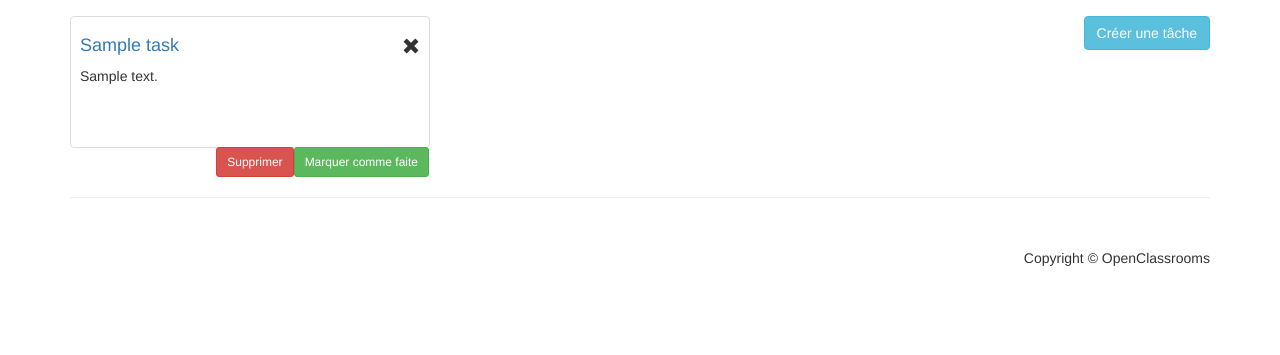
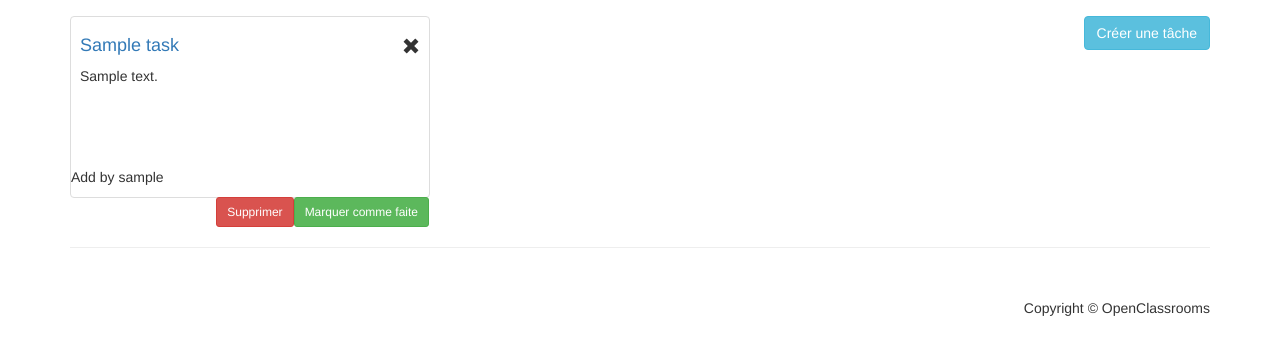
Before and after one commit to siakamansaly/Audit-and-Improve-Symfony-App, a Symfony app: template templates/task/list.html.twig in a window 1280 px wide. Shown: the part 289-644 px from the top of the page. Run offline with Twig, Linux system fonts and the light colour scheme; the template is opened without the code that fills it: most values are stand-ins (such as "Sample title", 1, 10 or a date in 2020); some libraries are stand-ins or nearby versions.

Commit message:
add author in task

```diff
--- a/templates/task/list.html.twig
+++ b/templates/task/list.html.twig
@@ -1,6 +1,7 @@
 {% extends 'base.html.twig' %}
 
-{% block header_img %}<img class="slide-image" src="{{ asset('img/todolist_content.jpg') }}" alt="todo list">{% endblock %}
+{% block header_img %}<img class="slide-image" src="{{ asset('img/todolist_content.jpg') }}" alt="todo list">{% endblock
+%}
 
 {% block body %}
 <a href="{{ path('task_create') }}" class="btn btn-info pull-right">Créer une tâche</a>
@@ -10,12 +11,17 @@
         <div class="thumbnail">
             <div class="caption">
                 <h4 class="pull-right">
-                        {% if task.isDone %}<span class="glyphicon glyphicon-ok"></span>{% else %}<span class="glyphicon glyphicon-remove"></span>{% endif %}
+                    {% if task.isDone %}<span class="glyphicon glyphicon-ok"></span>{% else %}<span
+                        class="glyphicon glyphicon-remove"></span>{% endif %}
                 </h4>
                 <h4><a href="{{ path('task_edit', {'id' : task.id }) }}">{{ task.title }}</a></h4>
                 <p>{{ task.content }}</p>
+
             </div>
+            <br />
+            <p>Add by {{ task.user.username | default('anonymous')}}</p>
             <div>
+
                 <form action="{{ path('task_toggle', {'id' : task.id }) }}">
                     <button class="btn btn-success btn-sm pull-right">
                         {% if not task.isDone %}Marquer comme faite{% else %}Marquer non terminée{% endif %}
@@ -29,7 +35,8 @@
     </div>
     {% else %}
     <div class="alert alert-warning" role="alert">
-                Il n'y a pas encore de tâche enregistrée. <a href="{{ path('task_create') }}" class="btn btn-warning pull-right">Créer une tâche</a>
+        Il n'y a pas encore de tâche enregistrée. <a href="{{ path('task_create') }}"
+            class="btn btn-warning pull-right">Créer une tâche</a>
     </div>
     {% endfor %}
 </div>
```
Lines whose indentation alone changed are shown as unchanged.
